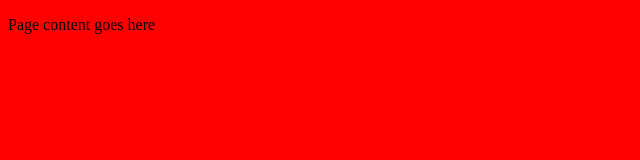
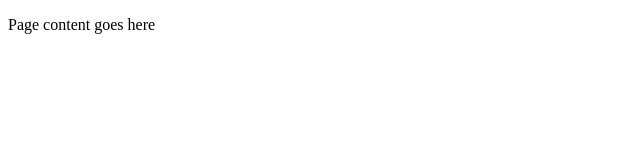
Before and after one commit to EpicKerbal/code-updated, a plain HTML site: page index.html in a window 1280 px wide. Shown: the whole page, without its empty margins (0-640 px from the left). Drawn offline with Linux system fonts and the light colour scheme.

Commit message:
Update index.html

```diff
--- a/index.html
+++ b/index.html
@@ -17,13 +17,6 @@
 				dy = -dy * Math.random(); // reverse direction and set new speed
 			}
 			window.moveTo(leftPos, topPos);
-
-			// If the window hits an edge, change its background color to indicate a bounce
-			if (leftPos < 0 || leftPos + 500 > screen.width || topPos < 0 || topPos + 500 > screen.height) {
-				window.document.body.style.backgroundColor = 'red';
-			} else {
-				window.document.body.style.backgroundColor = 'white';
-			}
 		}
 
 		window.onload = function() {
```
